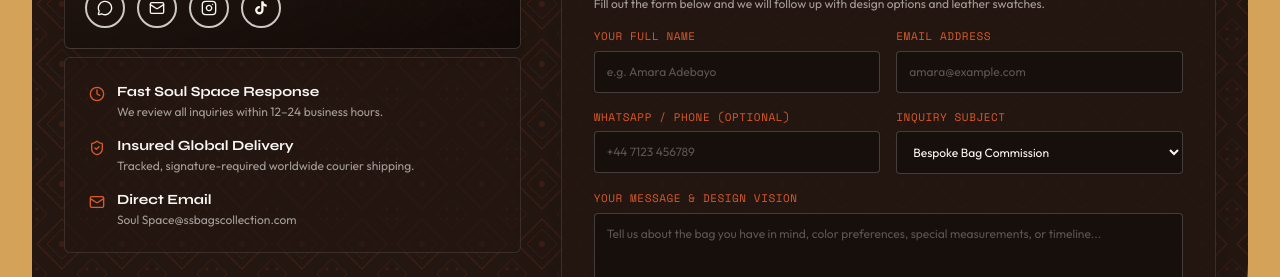
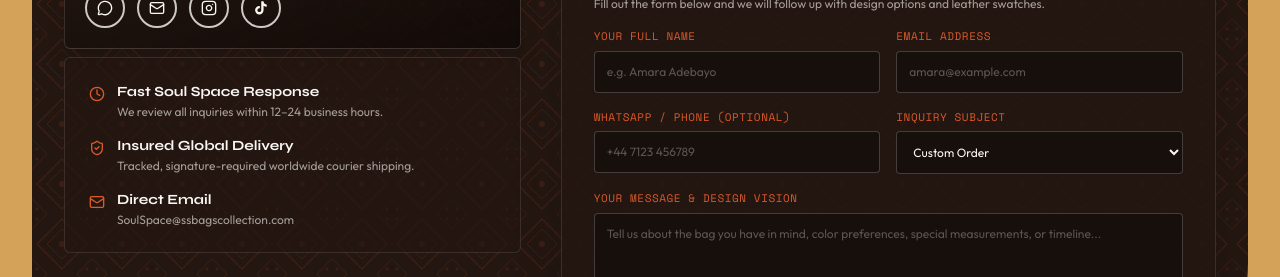
Before and after one commit to Dacxi442/SoulSpace, a React (Vite) app: page / in a window 1280 px wide. Shown: the part 3880-4157 px from the top of the page. Built offline with nearby package versions, Linux system fonts and the light colour scheme.

Commit message:
contact modification

```diff
--- a/src/components/ContactSection.tsx
+++ b/src/components/ContactSection.tsx
@@ -125,7 +125,7 @@ export const ContactSection: React.FC = () => {
                   <Mail className="w-4 h-4 text-brand-terracotta mt-1 shrink-0" />
                   <div>
                     <div className="font-display font-bold text-sm text-brand-cream">Direct Email</div>
-                    <div className="text-xs text-brand-cream/60 mt-0.5">Soul Space@ssbagscollection.com</div>
+                    <div className="text-xs text-brand-cream/60 mt-0.5">SoulSpace@ssbagscollection.com</div>
                   </div>
                 </div>
               </div>
@@ -214,10 +214,10 @@ export const ContactSection: React.FC = () => {
                         onChange={(e) => setFormData({ ...formData, inquiryType: e.target.value })}
                         className="w-full bg-brand-brown-dark border border-brand-cream/20 rounded p-3 text-xs text-brand-cream focus:border-brand-terracotta focus:outline-none"
                       >
-                        <option value="Bespoke Bag Commission">Bespoke Bag Commission</option>
+                        <option value="Bespoke Bag Commission">Custom Order</option>
                         <option value="Purchase Existing Design">Purchase Existing Design</option>
                         <option value="Custom Size / Modification">Custom Size / Modification</option>
-                        <option value="Press & Collaborative Inquiries">Press & Editorial</option>
+                        <option value="Press & Collaborative Inquiries">Fashion Styling</option>
                       </select>
                     </div>
                   </div>
```
